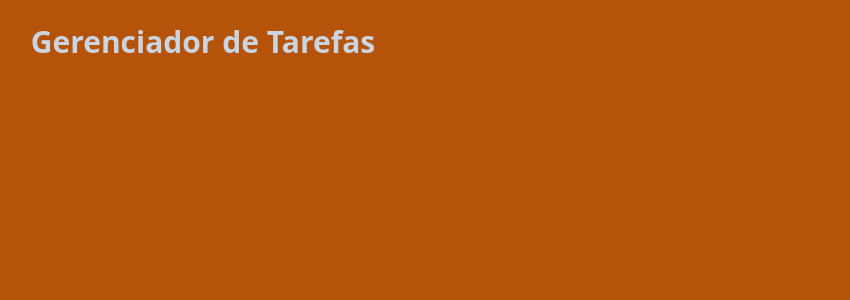
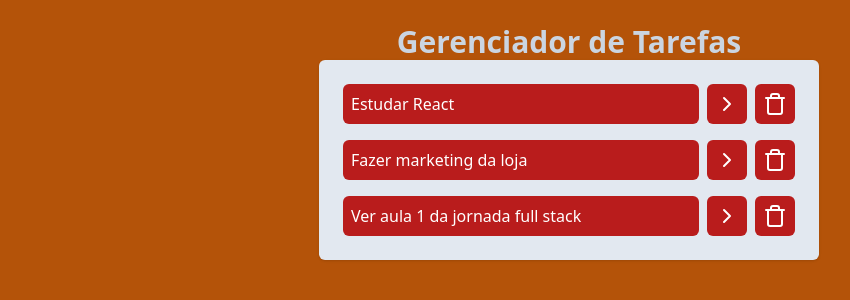
Before and after one commit to marialuizab11/Gerenciador-Tarefas, a React (Vite) app: page / in a window 1280 px wide. Shown: the top 300 px of the page, without its empty margins (71-921 px from the left). Built offline with nearby package versions, Linux system fonts and the light colour scheme.

Commit message:
Componente tasks finalizado

```diff
--- a/eslint.config.js
+++ b/eslint.config.js
@@ -33,6 +33,7 @@
         'warn',
         { allowConstantExport: true },
       ],
+      'react/prop: types' : 'off'
     },
   },
 ]
--- a/package.json
+++ b/package.json
@@ -10,6 +10,7 @@
     "preview": "vite preview"
   },
   "dependencies": {
+    "lucide-react": "^0.435.0",
     "react": "^18.3.1",
     "react-dom": "^18.3.1"
   },
--- a/src/App.jsx
+++ b/src/App.jsx
@@ -1,13 +1,58 @@
-import AddTasks from "./components/AddTasks"
-import Tasks from "./components/Tasks"
+import { useState } from "react";
+import AddTasks from "./components/AddTasks";
+import Tasks from "./components/Tasks";
 
 function App() {
+  //State é uma lista
+  const [tasks, setTasks] = useState([
+    {
+      id: 1,
+      title: "Estudar React",
+      description: "Ver o vídeo completo do felipe no youtube",
+      isCompleted: false,
+    },
+    {
+      id: 2,
+      title: "Fazer marketing da loja",
+      description: "Tirar fotos, postar no instagram, responder os clientes",
+      isCompleted: false,
+    },
+    {
+      id: 3,
+      title: "Ver aula 1 da jornada full stack",
+      description:
+        "No canal da hashtag, ver aula 1 que fala sobre a configuração e utlização do react",
+      isCompleted: false,
+    },
+  ]);
+
+  function onTaskClick(taskId){
+    const newTasks = tasks.map(task => {
+      //Quando preciso atualizar o estado de uma tarefa
+      if(task.id === taskId){
+        return{... task, isCompleted: !task.isCompleted}
+      }
+
+      return task
+    });
+    //Atualiza o estado
+    setTasks(newTasks);
+  }
+
+  function onDeleteClick(taskId){
+    //Filtra os que não foram clicados para ser deletado
+    const newTasks = tasks.filter((task) => task.id !== taskId);
+    setTasks(newTasks);
+  }
+
   return (
-    <div className="w-screen h-screen bg-amber-700 justify-center p-6">
+    <div className="w-screen h-screen bg-amber-700 flex justify-center p-6">
       <div className="w-[500px]">
-        <h1 className="text-3xl text-slate-300 font-bold text-center">Gerenciador de Tarefas</h1>
+        <h1 className="text-3xl text-slate-300 font-bold text-center">
+          Gerenciador de Tarefas
+        </h1>
         <AddTasks />
-        <Tasks />
+        <Tasks tasks={tasks} onTaskClick={onTaskClick} onDeleteClick={onDeleteClick}/>
       </div>
     </div>
   );
--- a/src/components/Tasks.jsx
+++ b/src/components/Tasks.jsx
@@ -1,5 +1,27 @@
-function Tasks(){
+import { ChevronRightIcon } from "lucide-react";
+import { TrashIcon } from "lucide-react";
 
+function Tasks({ tasks, onTaskClick, onDeleteClick }){
+    return (
+        <ul className="space-y-4 p-6 bg-slate-200 rounded-md shadow">
+            {tasks.map((task) =>
+                (<li key={task.id} className="flex gap-2" >
+                    <button
+                       onClick={() => onTaskClick(task.id)}
+                       className={`bg-red-700 w-full text-left text-white p-2 rounded-md ${task.isCompleted && 'line-through'}`}
+                    >
+                        {task.title}
+                    </button>
+                    <button className="bg-red-700 p-2 rounded-md text-white">
+                        <ChevronRightIcon />
+                    </button>
+                    <button onClick={() => onDeleteClick(task.id)} className="bg-red-700 p-2 rounded-md text-white">
+                        <TrashIcon />
+                    </button>
+                </li>
+            ))}
+        </ul>
+    )
 }
 
 export default Tasks;
```
Also changed, not shown: 1 other file (tests, documents, lock files or other folders).
